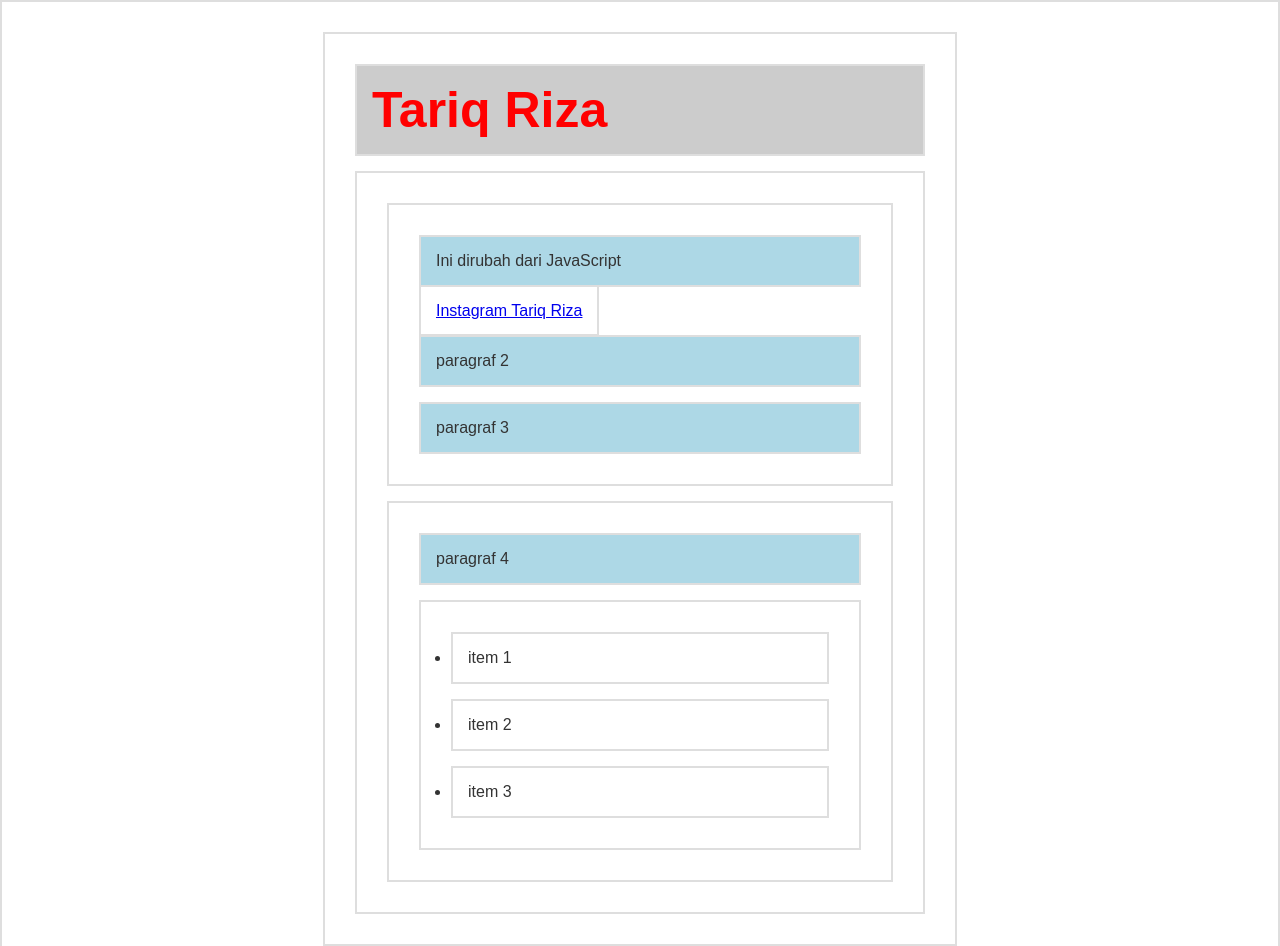
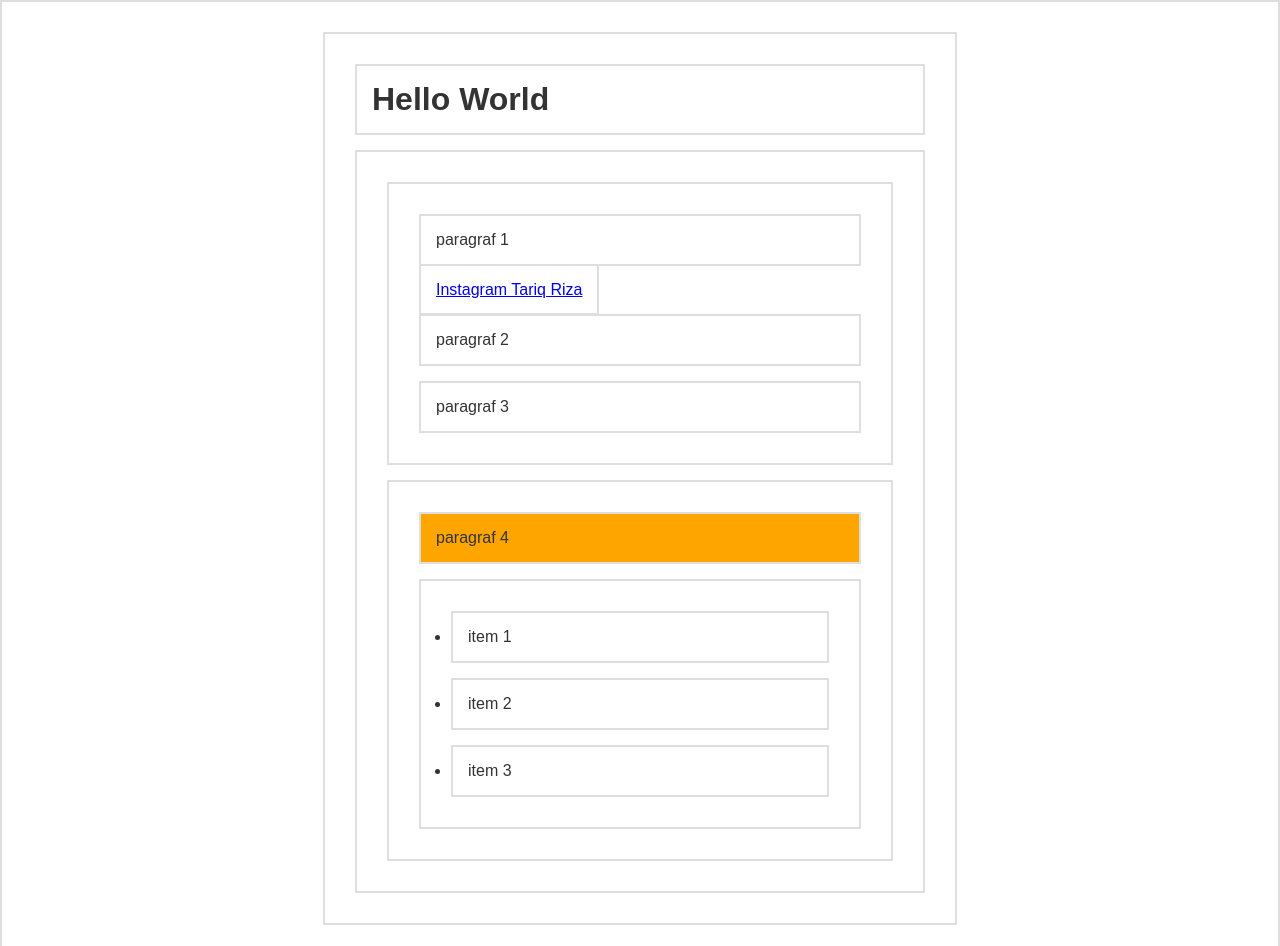
Before and after one commit to TariqRiza/belajar-javascript, a plain HTML site: page DOM/02_DOM_Selection/index.html in a window 1280 px wide. Shown: the top 946 px of the page. Drawn offline with Linux system fonts and the light colour scheme.

Commit message:
Mengupdate DOM Selection

```diff
--- a/DOM/02_DOM_Selection/index.html
+++ b/DOM/02_DOM_Selection/index.html
@@ -36,7 +36,7 @@
             <p class="p2">paragraf 2</p>
             <p class="p3">paragraf 3</p>
         </section>
-        <section class="b">
+        <section id="b">
             <p>paragraf 4</p>
             <ul>
                 <li>item 1</li>
--- a/DOM/02_DOM_Selection/script.js
+++ b/DOM/02_DOM_Selection/script.js
@@ -1,19 +1,42 @@
 // DOM Selection
 // document.getElementById() -> element
-const judul = document.getElementById('judul');
-judul.style.color = 'red';
-judul.style.backgroundColor = '#ccc';
-judul.innerHTML = 'Tariq Riza';
+// const judul = document.getElementById('judul');
+// judul.style.color = 'red';
+// judul.style.backgroundColor = '#ccc';
+// judul.innerHTML = 'Tariq Riza';
 
 // document.getElementsByTagName() -> HTMLCollections
-const p = document.getElementsByTagName('p');
-for (let i = 0; i < p.length; i++) {
-    p[i].style.backgroundColor = 'lightblue';
-}
+// const p = document.getElementsByTagName('p');
+// for (let i = 0; i < p.length; i++) {
+//     p[i].style.backgroundColor = 'lightblue';
+// }
 
-const h1 = document.getElementsByTagName('h1')[0];
-h1.style.fontSize = '50px';
+// const h1 = document.getElementsByTagName('h1')[0];
+// h1.style.fontSize = '50px';
 
 // document.getElementByClassName() -> HTMLCollection
-const p1 = document.getElementsByClassName('p1');
-p1[0].innerHTML = 'Ini dirubah dari JavaScript';
+// const p1 = document.getElementsByClassName('p1');
+// p1[0].innerHTML = 'Ini dirubah dari JavaScript';
+
+// document.querySelector() -> element
+// const p4 = document.querySelector('#b p');
+// p4.style.color = 'green';
+// p4.style.fontSize = '30px';
+
+// const li2 = document.querySelector('section ul li:nth-child(2');
+// li2.style.backgroundColor = 'orange';
+
+// document.querySelectorAll() ->NodeList
+// const p = document.querySelectorAll('p');
+// for (let i = 0; i < p.length; i++) {
+//     p[i].style.backgroundColor = 'lightblue';
+// }
+
+// Mengubah scope root
+// const sectionB = document.getElementById('b');
+// const p4 = sectionB.querySelector('p');
+// p4.style.backgroundColor = 'orange';
+
+const sectionB = document.querySelector('section#b');
+const p4 = sectionB.getElementsByTagName('p')[0];
+p4.style.backgroundColor = 'orange';
```
